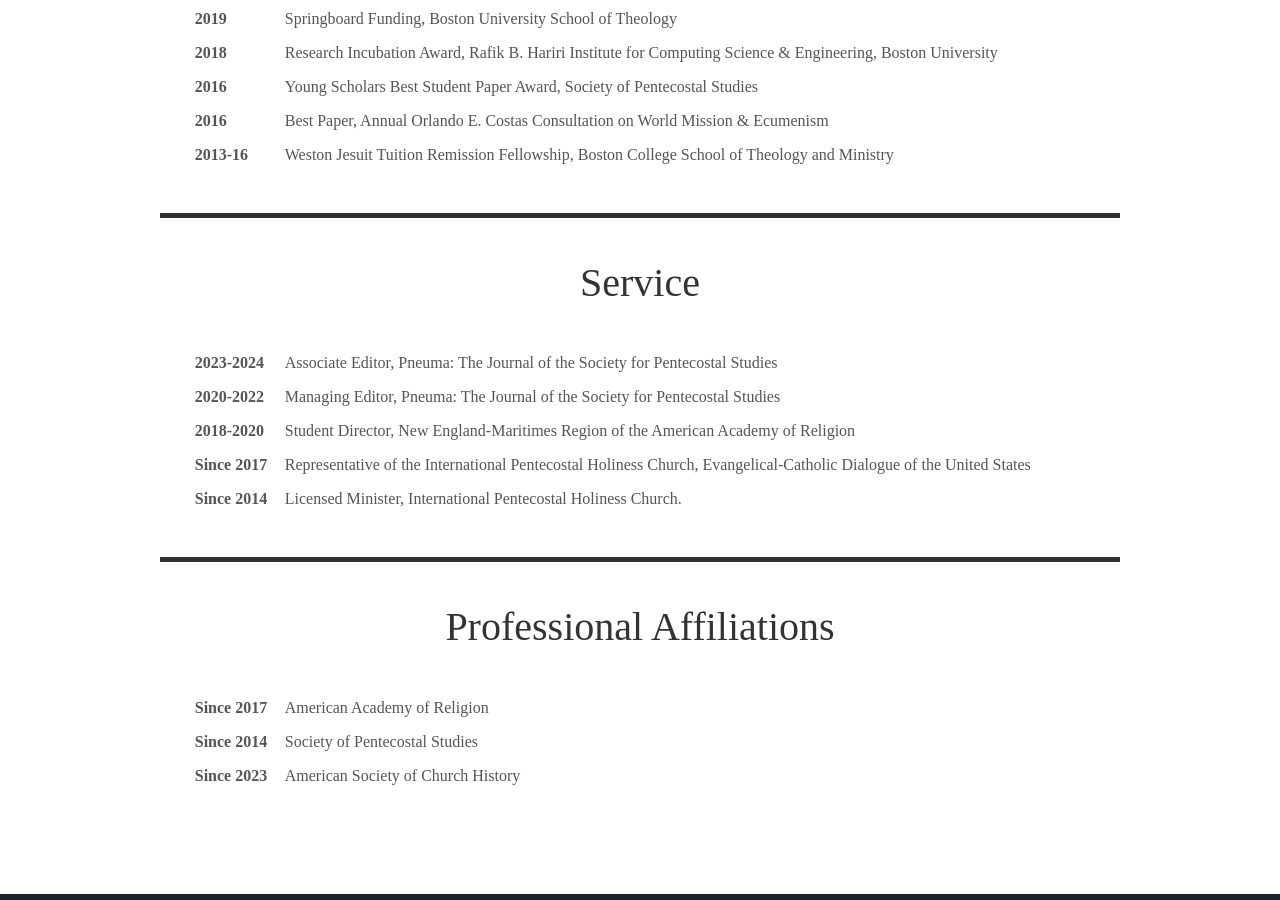
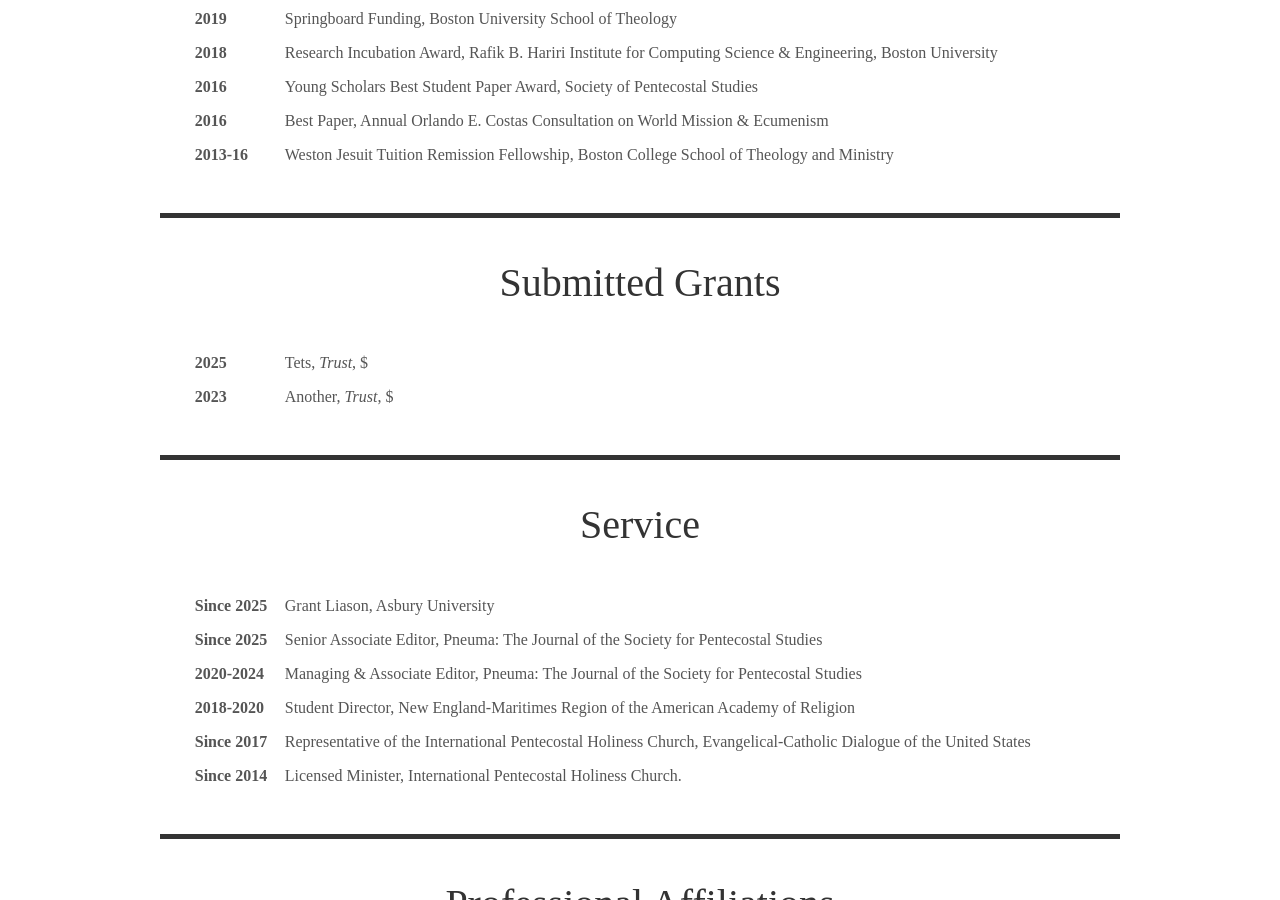
Before and after one commit to alex-mayfield/alex-mayfield.github.io, a Jekyll site: the page built from index.html, in a window 1280 px wide and 900 px high, scrolled down 7175 px. Built offline with Jekyll 4.4.1, drawn with Linux system fonts in a browser that asks for light colours; some web fonts are replaced.

Commit message:
Grant Update

```diff
--- /dev/null
+++ b/_data/grants-applied.yml
@@ -0,0 +1,9 @@
+list:
+  - title: "Tets"
+    grantee: "Trust"
+    year: 2025
+    amount: 400
+  - title: "Another"
+    grantee: "Trust"
+    year: 2023
+    amount: 500
--- a/_data/service.yml
+++ b/_data/service.yml
@@ -1,8 +1,10 @@
 list:
-  - title: "Associate Editor, Pneuma: The Journal of the Society for Pentecostal Studies"
-    year: 2023-2024
-  - title: "Managing Editor, Pneuma: The Journal of the Society for Pentecostal Studies"
-    year: 2020-2022
+  - title: "Grant Liason, Asbury University"
+    year: Since 2025
+  - title: "Senior Associate Editor, Pneuma: The Journal of the Society for Pentecostal Studies"
+    year: Since 2025
+  - title: "Managing & Associate Editor, Pneuma: The Journal of the Society for Pentecostal Studies"
+    year: 2020-2024
   - title: "Student Director, New England-Maritimes Region of the American Academy of Religion"
     year: 2018-2020
   - title: Representative of the International Pentecostal Holiness Church, Evangelical-Catholic Dialogue of the United States
--- a/_includes/about.html
+++ b/_includes/about.html
@@ -211,6 +211,22 @@
   </div>
 </div>
 
+<!-- APPPLIED GRANTS  --------------------------------------------------------------------------------------------------->
+<div class="section-title" id="applied-grants"><h1>Submitted Grants</h1></div>
+<div class="row-full">
+  <div class="full">
+    {% for item in site.data.grants-applied.list %}
+      {% if forloop.first %}
+        <table class="publication"><thead>
+          <tr><td><b>{{item.year}}</b></td><td>{{item.title}}, <i>{{item.grantee}}</i>, ${{item.ammount}}</td></tr>
+      {% else %}
+          <tr><td><b>{{item.year}}</b></td><td>{{item.title}}, <i>{{item.grantee}}</i>, ${{item.ammount}}</td></tr>
+      {% endif %}
+    {% endfor %}
+        </thead></table>
+  </div>
+</div>
+
 <!-- SERVICE -------------------------------------------------------------------------------------------------->
 <div class="section-title" id="service"><h1>Service</h1></div>
 
```
